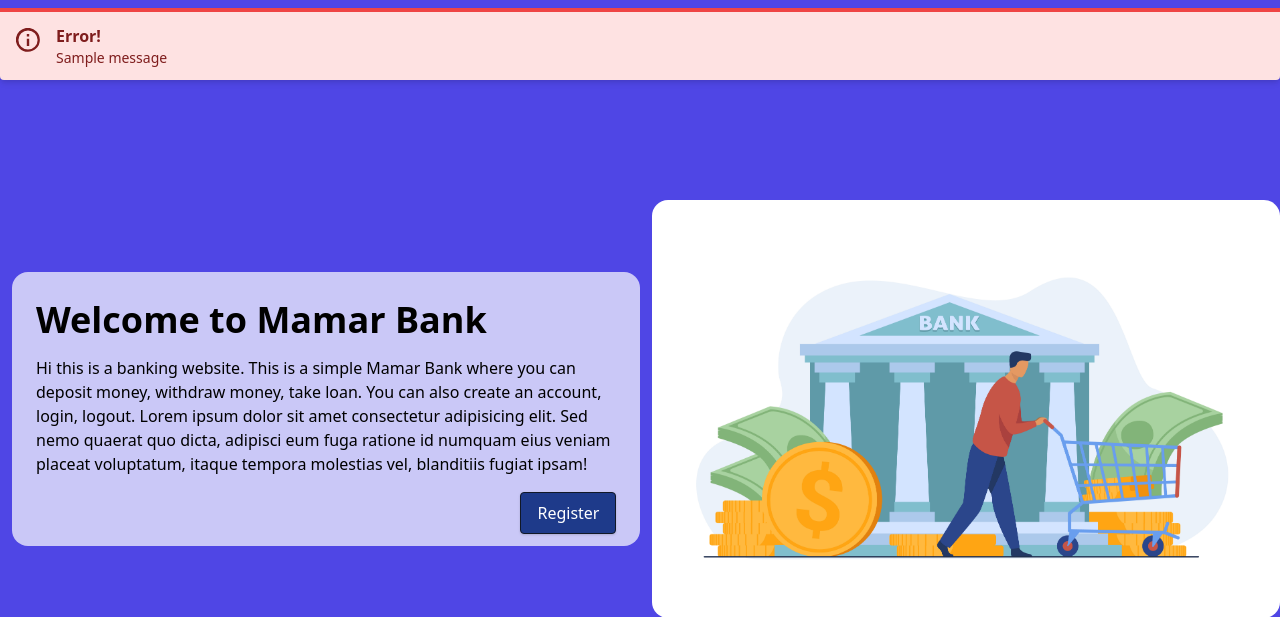
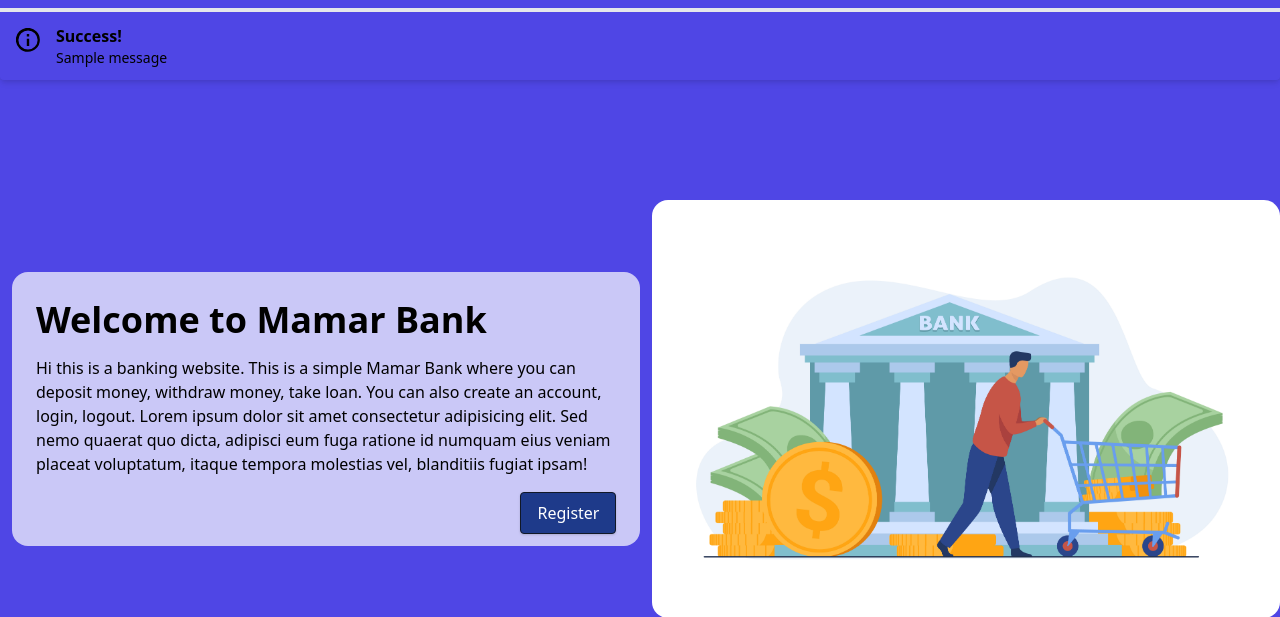
Before and after one commit to IshtyMahin/mamar_bank, a Django app: page / in a window 1280 px wide. Shown: the part 78-695 px from the top of the page. Run offline with Django 5.2, Linux system fonts and the light colour scheme; tables that the repository leaves empty hold one stand-in row (values such as "Sample post"); one stand-in notice (Sample message) is shown.

Commit message:
error message setting

```diff
--- a/core/templates/messages.html
+++ b/core/templates/messages.html
@@ -1,5 +1,5 @@
 {% for message in messages %}
-{% if messages.success%}
+{% if message.tags == 'success'%}
 <div class="bg-teal-100 border-t-4 border-teal-500 rounded-b text-teal-900 px-4 py-3 shadow-md mt-2" role="alert">
     <div class="flex">
         <div class="py-1"><svg class="fill-current h-6 w-6 text-teal-500 mr-4" xmlns="http://www.w3.org/2000/svg" viewBox="0 0 20 20"><path d="M2.93 17.07A10 10 0 1 1 17.07 2.93 10 10 0 0 1 2.93 17.07zm12.73-1.41A8 8 0 1 0 4.34 4.34a8 8 0 0 0 11.32 11.32zM9 11V9h2v6H9v-4zm0-6h2v2H9V5z"/></svg></div>
```
